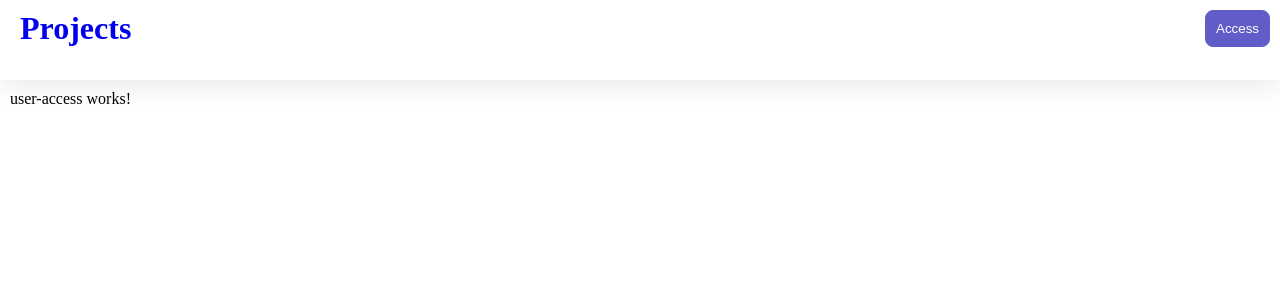
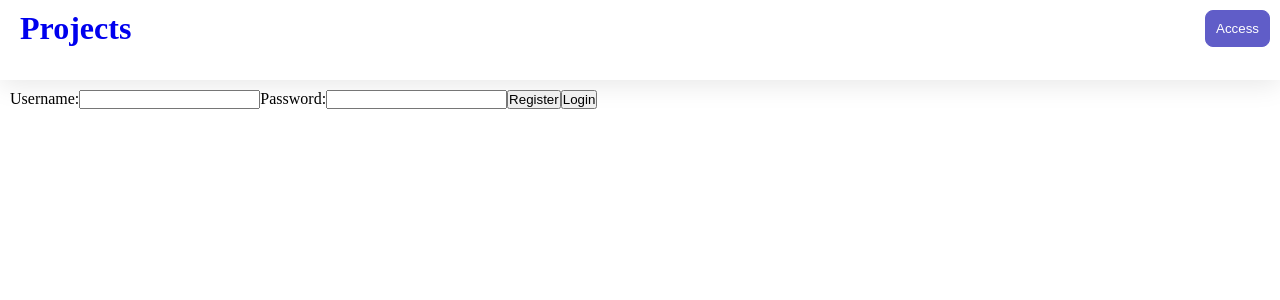
Before and after one commit to sebagb/TaskManager.Angular, an Angular app: page /user/access in a window 1280 px wide. Shown: the top 300 px of the page. Built offline with nearby package versions, Linux system fonts and the light colour scheme.

Commit message:
Implement UserService register

```diff
--- a/src/app/user-access/user-access.html
+++ b/src/app/user-access/user-access.html
@@ -1 +1,15 @@
-<p>user-access works!</p>
+<section>
+    <form>
+        <label>Username:</label>
+        <input type="text" #username />
+        <label>Password:</label>
+        <input type="text" #password />
+        <button type="button" (click)="register(username.value, password.value)">
+            Register
+        </button>
+        <button type="button" (click)="login(username.value, password.value)">
+            Login
+        </button>
+    </form>
+    <p>{{ message }}</p>
+</section>
--- a/src/app/user-access/user-access.ts
+++ b/src/app/user-access/user-access.ts
@@ -1,4 +1,5 @@
-import { Component } from '@angular/core';
+import { Component, inject } from '@angular/core';
+import { UserService } from '../user-service';
 
 @Component({
   selector: 'app-user-access',
@@ -7,5 +8,17 @@ import { Component } from '@angular/core';
   styleUrl: './user-access.css',
 })
 export class UserAccess {
+  private service = inject(UserService);
+  public message: string | undefined;
 
+  public register(username: string, password: string) {
+    this.service.register(username, password)
+      .then(response => {
+        this.message = response.status.toString();
+      });
+  }
+
+  public login(username: string, password: string) {
+
+  }
 }
--- a/src/app/user-service.ts
+++ b/src/app/user-service.ts
@@ -4,5 +4,21 @@ import { Injectable } from '@angular/core';
   providedIn: 'root',
 })
 export class UserService {
+  private readonly base = 'http://localhost:8080/member';
 
+  public async register(username: string, password: string): Promise<Response> {
+    const url = `${this.base}/register`
+    const request = new Request(url, {
+      method: "POST",
+      headers: {
+        "Content-Type": "application/json",
+      },
+      body: JSON.stringify({
+        "username": username,
+        "password": password,
+      }),
+    });
+    const data = await fetch(request);
+    return data;
+  }
 }
```
